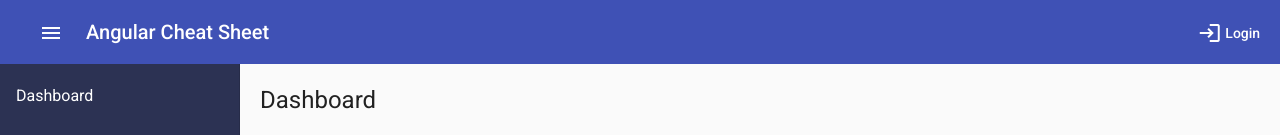
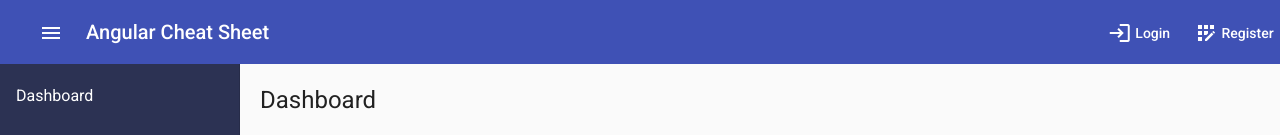
Before and after one commit to Apurva-KIT/angular-cheat-sheet, an Angular app: page / in a window 1280 px wide. Shown: the top 135 px of the page. Built offline with nearby package versions, Linux system fonts and the light colour scheme.

Commit message:
ACS-18 added naviagation for registration and removed unwanted files

```diff
--- a/src/app/app-routing.module.ts
+++ b/src/app/app-routing.module.ts
@@ -1,6 +1,7 @@
 import { NgModule } from '@angular/core';
 import { RouterModule, Routes } from '@angular/router';
 import { LoginFormComponent } from './authentication/login/login-form/login-form.component';
+import { RegistrationFormComponent } from './authentication/register/registration-form/registration-form.component';
 import { DashboardComponent } from './dashboard/dashboard.component';
 import { PageNotFoundComponent } from './page-not-found/page-not-found.component';
 import { PageUnderConstructionComponent } from './page-under-construction/page-under-construction.component';
@@ -9,6 +10,7 @@ const routes: Routes = [
   { path: '', title: 'Dashboard', component: DashboardComponent },
   { path: 'dashboard', title: 'Dashboard', component: DashboardComponent },
   { path: 'login', title: 'Login', component: LoginFormComponent },
+  { path: 'register', title: 'Register', component: RegistrationFormComponent },
   {
     path: 'page-under-construction',
     component: PageUnderConstructionComponent,
--- a/src/shared/navbar/navbar.component.html
+++ b/src/shared/navbar/navbar.component.html
@@ -10,4 +10,11 @@
       Login
     </span>
   </button>
+  <span class="icon-spacer"></span>
+  <button mat-icon-button class="register-icon" aria-label="register" [routerLink]="['/register']">
+    <mat-icon>app_registration</mat-icon>
+    <span class="material-symbols-outlined">
+      Register
+    </span>
+  </button>
 </mat-toolbar>
--- a/src/shared/navbar/navbar.component.scss
+++ b/src/shared/navbar/navbar.component.scss
@@ -1,3 +1,7 @@
 .navbar-spacer {
   flex: 1 1 auto;
 }
+
+.icon-spacer{
+  flex-basis: 1em;
+}
```
Also changed, not shown: src/shared/side-navbar.service.ts (deleted, +0 -17 lines), 1 other file (tests, documents, lock files or other folders).
